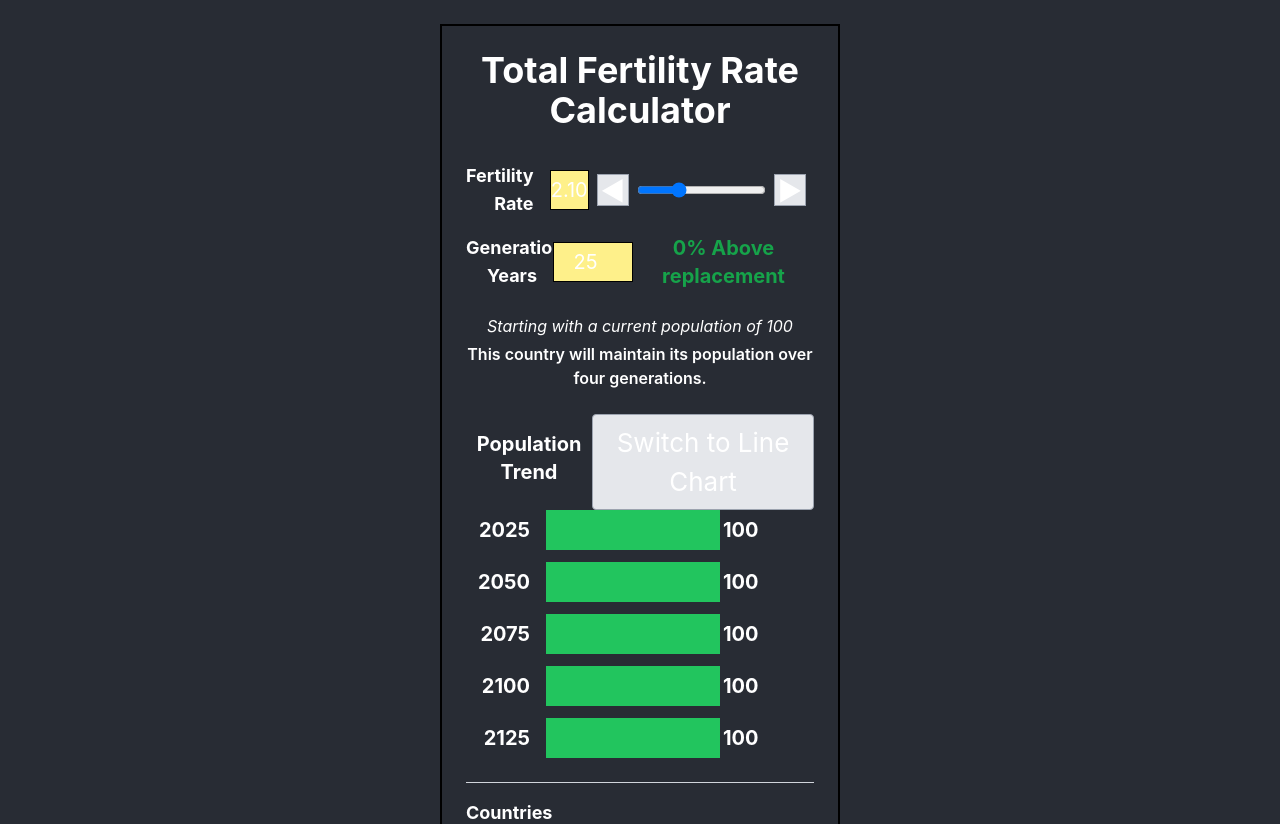
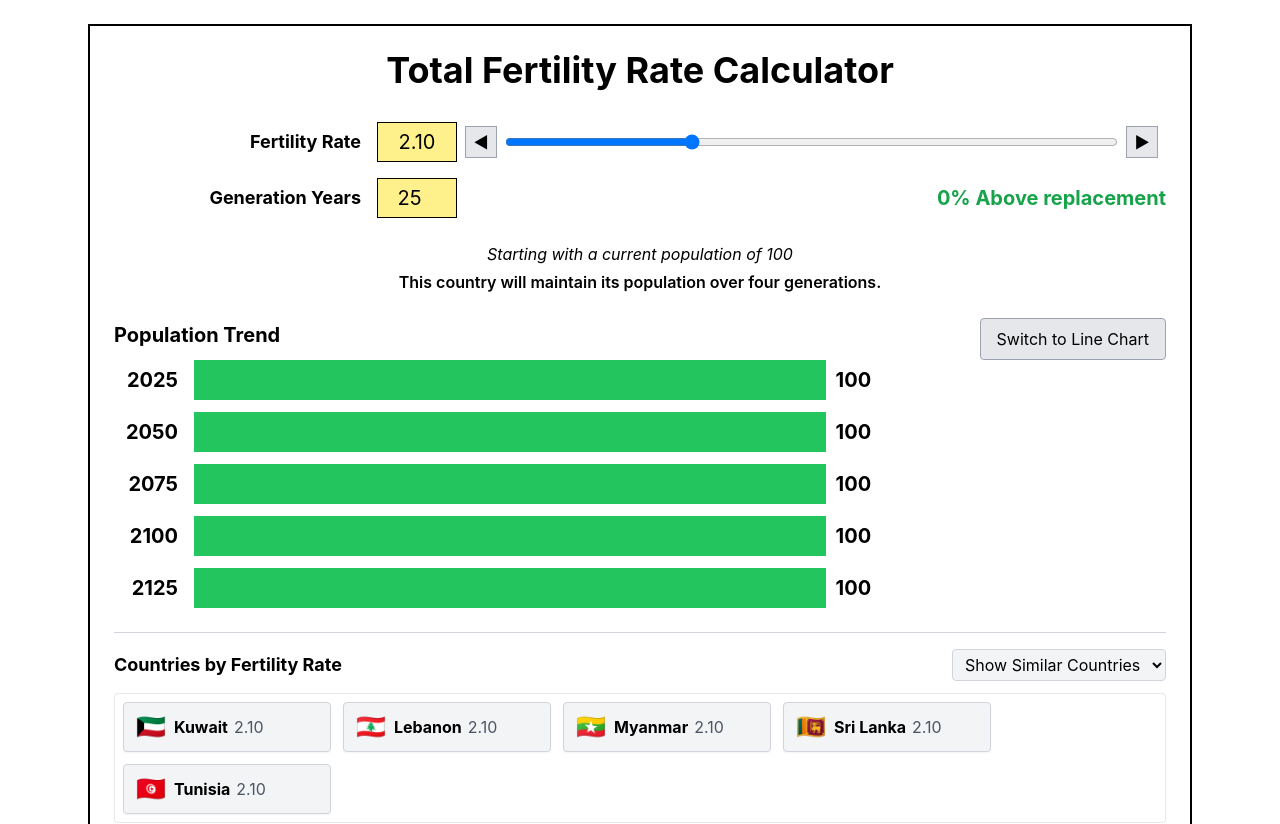
Before and after one commit to caydenpark/fertility-calculator, a React (Create React App) app: page / in a window 1280 px wide. Shown: the top 824 px of the page. Built offline with nearby package versions, Linux system fonts and the light colour scheme.

Commit message:
Refactor App component layout

```diff
--- a/src/App.tsx
+++ b/src/App.tsx
@@ -6,11 +6,9 @@ import './App.css';
 function App() {
   return (
     <div className="App">
-      <header className="App-header">
-        <main className="w-full max-w-md">
+        <main>
           <FertilityCalculator />
         </main>
-      </header>
     </div>
   );
 }
```
